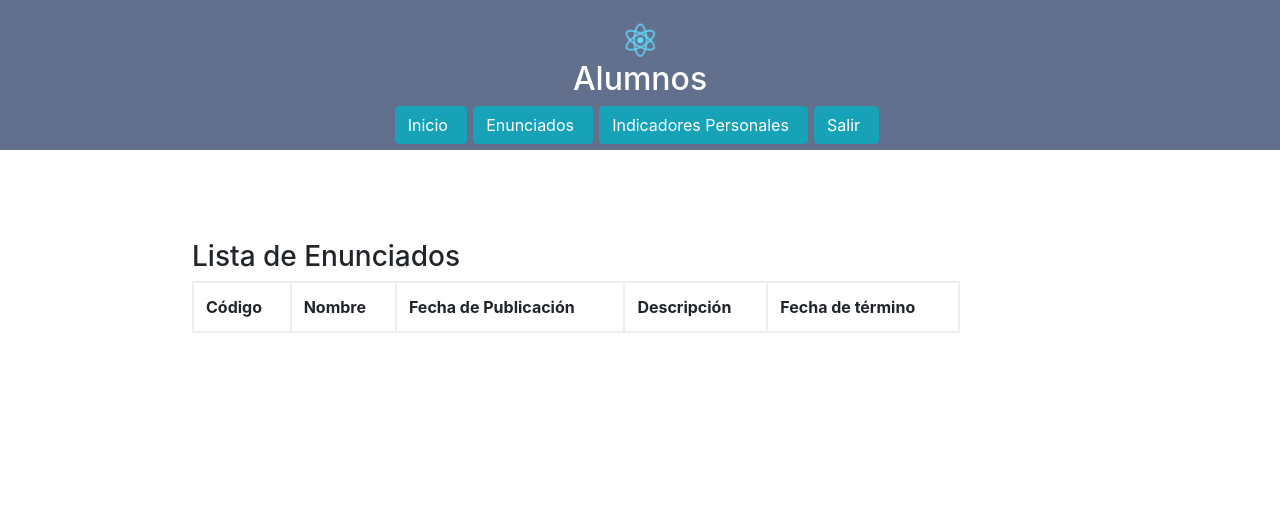
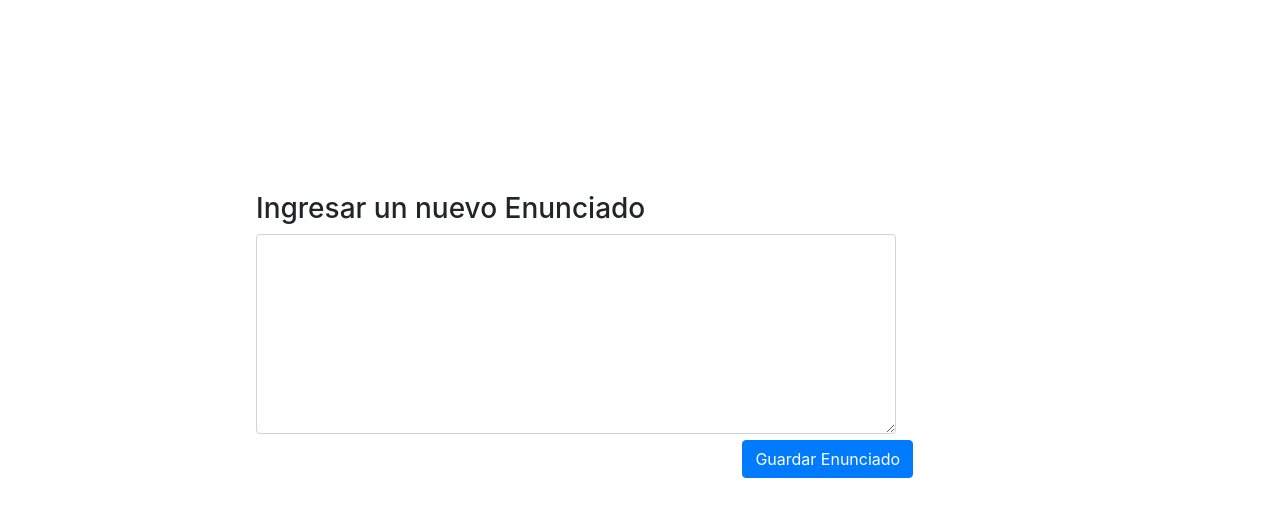
Before and after one commit to mingeso-super/proyectomingeso2018, a React (Create React App) app: page / in a window 1280 px wide. Shown: the top 516 px of the page. Built offline with nearby package versions, Linux system fonts and the light colour scheme.

Commit message:
component textTarea

```diff
--- a/src/component/App.js
+++ b/src/component/App.js
@@ -4,16 +4,17 @@ import Content from './Content.js';
 import Footer from './Footer.js';
 import Table from './table/Table.js';
 
-import items from './menu/menu.js';
+import items from './menu/Menu.js';
 
 class App extends Component {
   render() {
     return (
     <div className="App">
       <Header title="Alumnos" items={items}/>
-      <div >
-    	  <Table />
-       </div>
+
+    	<Table />
+
+
       </div>
     );
   }
--- /dev/null
+++ b/src/component/textTarea/TextTarea.css
@@ -0,0 +1,20 @@
+.TextTarea{
+	margin-top: 15%;
+}
+
+.TextTarea .form-control{
+	width: 50%;
+	margin-left: 20%;
+}
+
+
+h3{
+
+	margin-left: 20%;
+}
+
+.TextTarea Button{
+	margin: 0.5%;
+	margin-left: 58%;
+
+}
--- /dev/null
+++ b/src/component/textTarea/TextTarea.js
@@ -0,0 +1,22 @@
+import React,{Component} from "react";
+import {FormControl, Button} from 'react-bootstrap';
+import "./TextTarea.css";
+
+
+
+class TextTarea extends Component {
+
+  render() {
+    return (
+    <div className="TextTarea"  >
+      <h3>
+          Ingresar un nuevo Enunciado
+     </h3>
+       <FormControl componentClass="textarea" style={{ height: 200 }} />
+       <Button bsStyle="primary">Guardar Enunciado</Button>
+    </div>
+    );
+  }
+}
+
+export default TextTarea;
--- a/src/index.js
+++ b/src/index.js
@@ -7,8 +7,9 @@ import Login from './component/login/Login.js';
 import Register from './component/register/Register.js';
 import Bootstrap from 'bootstrap/dist/css/bootstrap.css';
 import Table from './component/table/Table.js';
+import TextTarea from './component/textTarea/TextTarea.js'
 
-ReactDOM.render(<App/>, document.getElementById('root'));
+ReactDOM.render(<TextTarea/>, document.getElementById('root'));
 
 // If you want your app to work offline and load faster, you can change
 // unregister() to register() below. Note this comes with some pitfalls.
```
